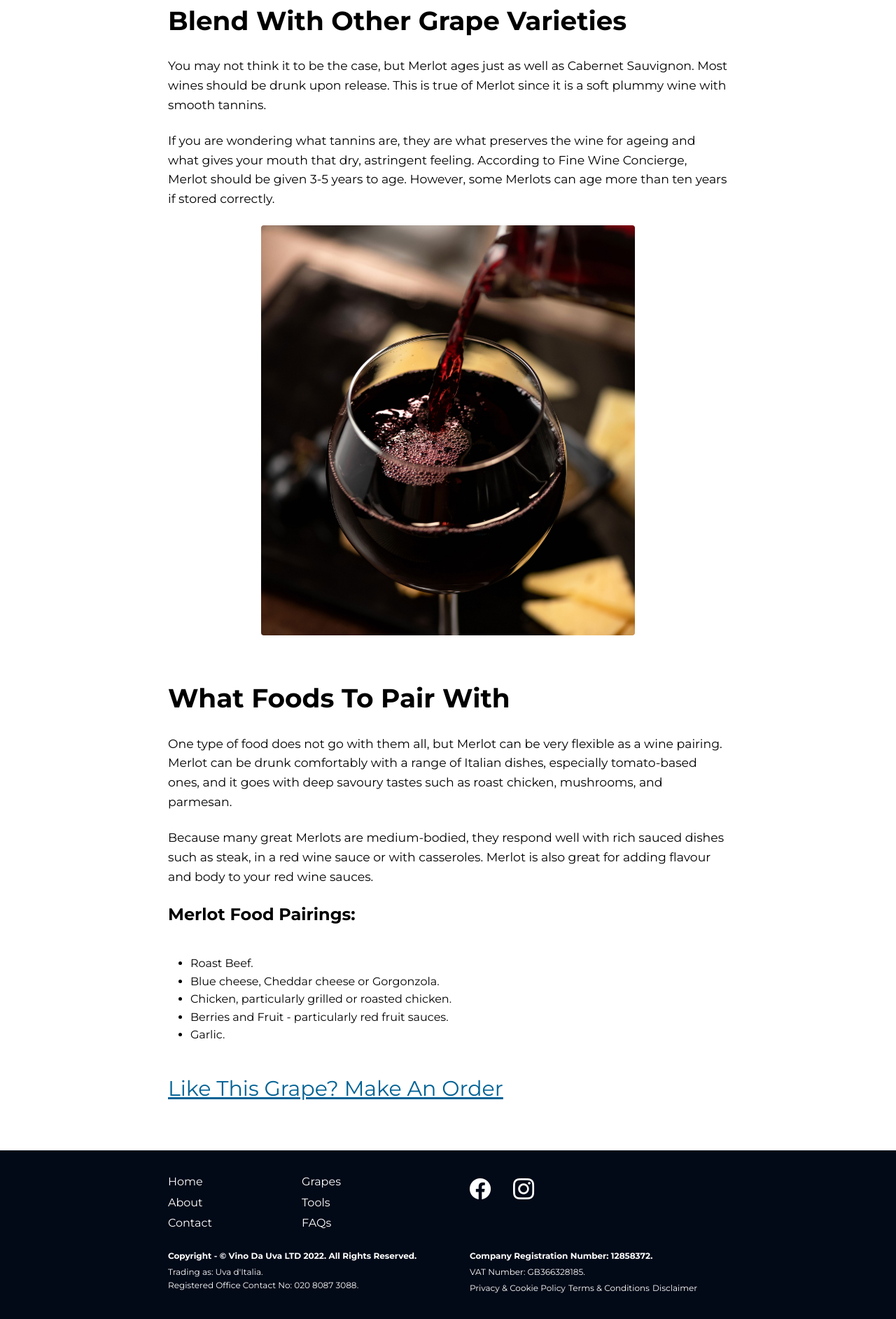
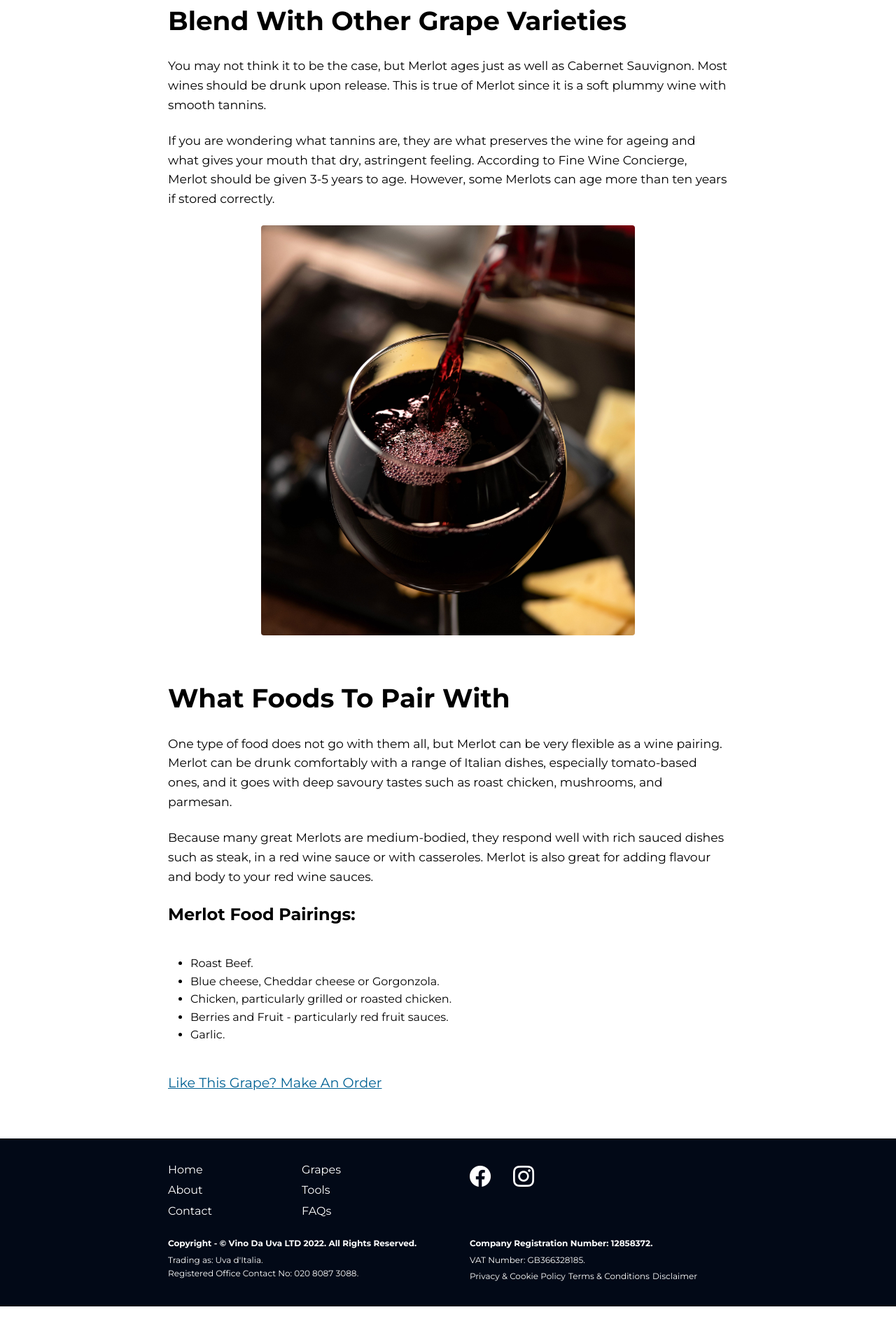
Before and after one commit to GG1982/vina-da-uva, a Jekyll site: the page built from pages/merlot-desc.html, in a window 1280 px wide. Shown: the part 2075-3960 px from the top of the page at 70% size. Built offline with Jekyll 4.4.1, drawn with Linux system fonts in a browser that asks for light colours.

Commit message:
decrease font size of contact link

```diff
--- a/_sass/blog.scss
+++ b/_sass/blog.scss
@@ -44,7 +44,7 @@
 }
 
 .blog__body .blog-btn {
-    font-size: var(--step-1);
+    font-size: var(--step--1);
 }
 
 
```
